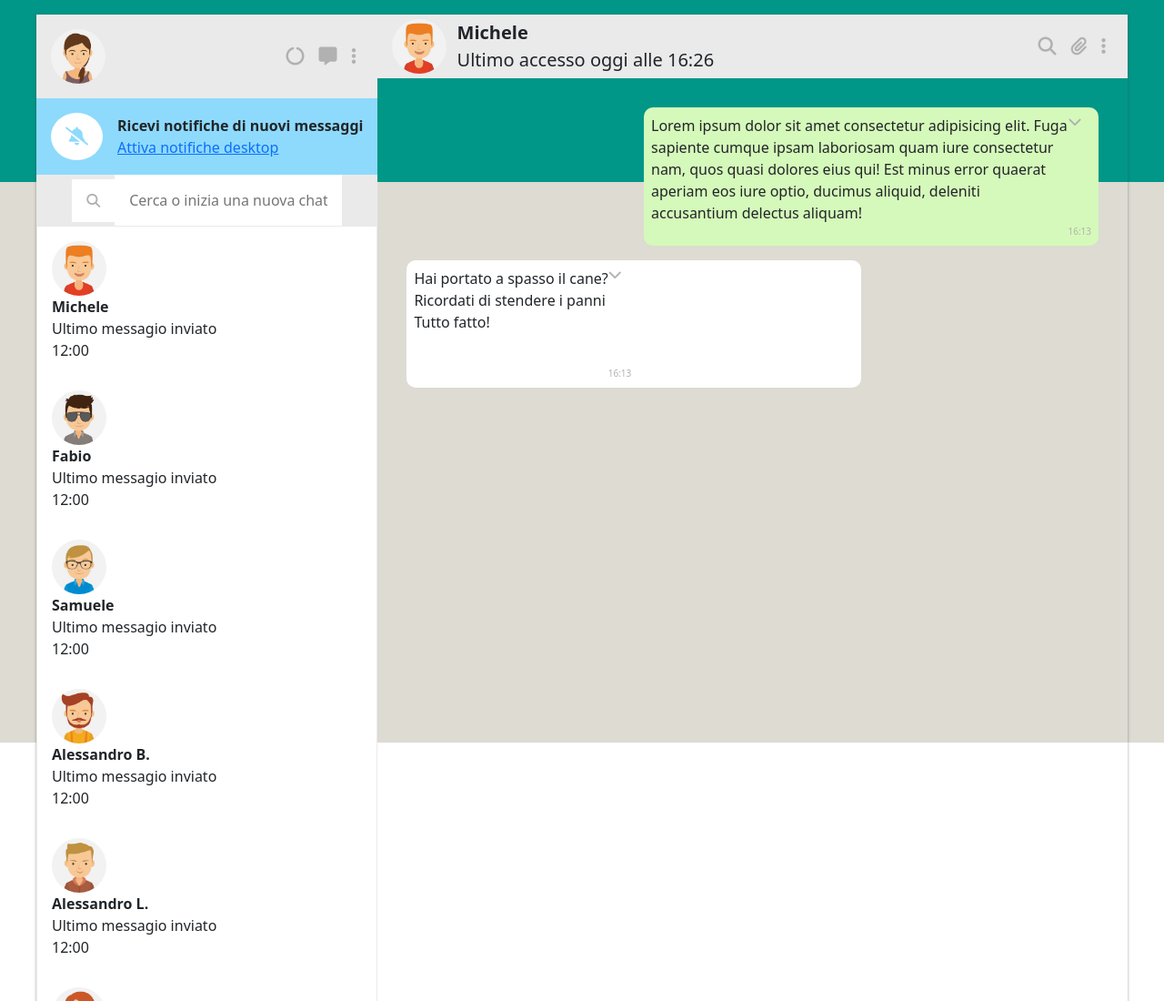
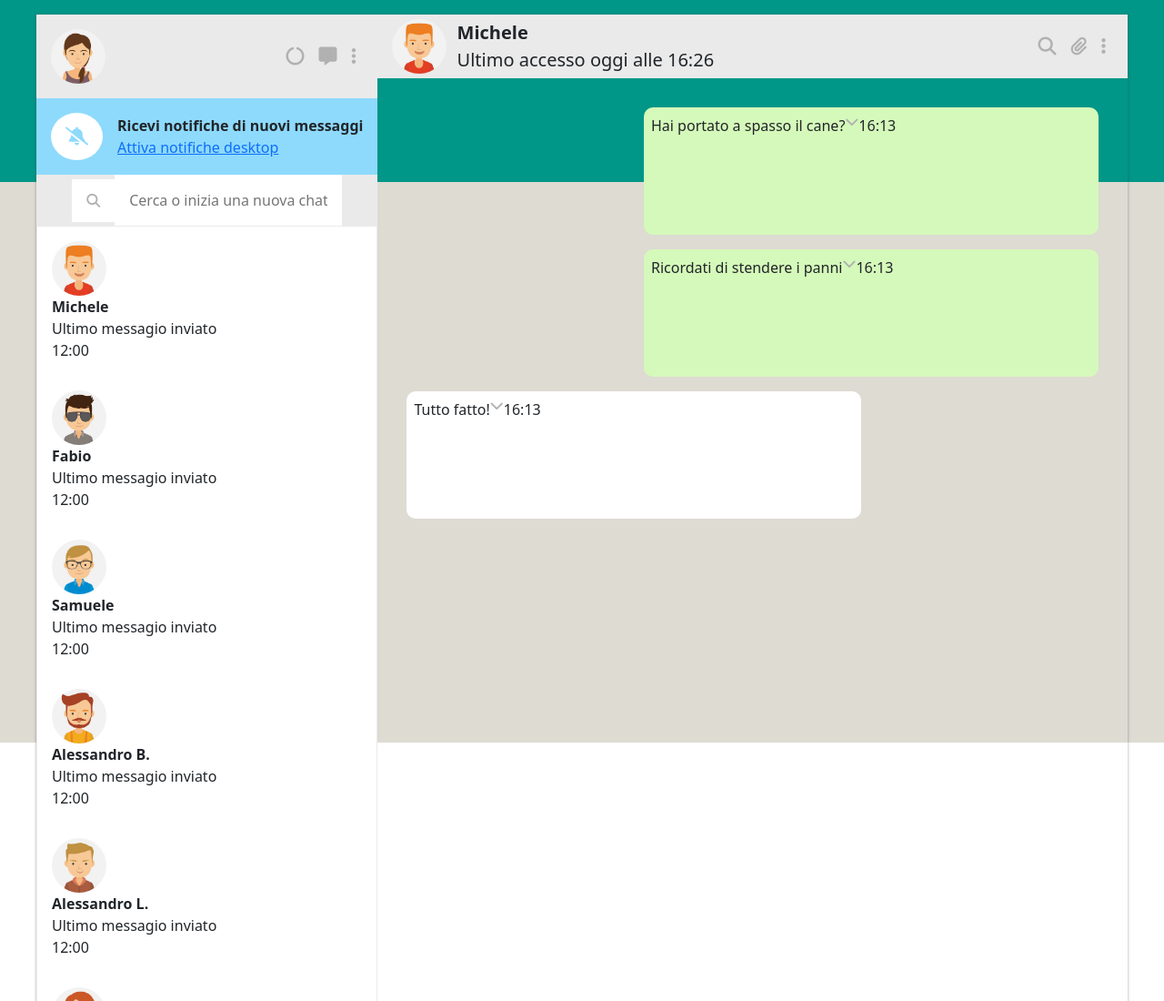
Before and after one commit to MarioBroi/vue-boolzapp, a plain HTML site: page index.html in a window 1280 px wide. Shown: the top 1100 px of the page at 91% size. Drawn offline with nearby package versions, Linux system fonts and the light colour scheme.

Commit message:
edit chat for dynamic messages At the click of the contact, will be printed in the chat the correct messages

```diff
--- a/assets/js/app.js
+++ b/assets/js/app.js
@@ -180,10 +180,16 @@ createApp({
         }
     },
     methods: {
-        changeContact(index){
+        changeContact(index) {
             console.log('Sto cambiando contatto'); //verify if the click is working
             this.clickedContact = index;
             console.log(this.clickedContact); //index of the contact
+        },
+        sent(string) {
+            if (string == 'sent') {
+                return 'sent'
+            }
+            return 'received'
         }
     }
 }).mount('#appMain');
--- a/index.html
+++ b/index.html
@@ -90,7 +90,7 @@
         </div>
         <!-- /.left -->
 
-        <div class="right">
+        <section class="right">
 
             <div class="contact-profile">
 
@@ -115,48 +115,14 @@
 
             <div class="chat">
 
-                <div class="sent">
-                    <div class="left-chat">
-                        <p>
-                            Lorem ipsum dolor sit amet consectetur adipisicing elit. Fuga sapiente cumque ipsam
-                            laboriosam
-                            quam iure consectetur nam, quos quasi dolores eius qui! Est minus error quaerat aperiam
-                            eos
-                            iure
-                            optio, ducimus aliquid, deleniti accusantium delectus aliquam!
-                        </p>
-                    </div>
-                    <!-- /.left-chat -->
+                <div v-for="(msg, mIndex) in contacts[clickedContact].messages" :class="sent(msg.status)">
 
-                    <div class="right-chat">
-                        <i class="fa-solid fa-chevron-down"></i>
-                        <span>16:13</span>
-                    </div>
-                    <!-- /.right-chat -->
+                    <span>{{msg.message}}</span>
+                    <i class="fa-solid fa-chevron-down"></i>
+                    <span>16:13</span>
+                    <!-- DA SISTEMARE IN UN DIV E POSIZIONARE CORRETTAMENTE -->
+
                 </div>
-                <!-- /.sent -->
-
-                <div class="received">
-                    <div class="left-chat">
-
-                        <div v-for="(firstMessage, mIndex) in contacts[clickedContact].messages">
-                            <!-- sto ciclando il contatto cliccato e prendendo tutte le key dentro messages -->
-                            <span>{{firstMessage.message}}</span>
-                            <!-- sto stampando il risultato ciclato prendendo la key message -->
-                            <!-- come estraggo un messaggio da ogni array messages?  -->
-
-                        </div>
-                        <!-- TEST -->
-
-                    </div>
-                    <!-- /.left-chat -->
-                    <div class="right-chat">
-                        <i class="fa-solid fa-chevron-down"></i>
-                        <span>16:13</span>
-                    </div>
-                    <!-- /.right-chat -->
-                </div>
-                <!-- /.received -->
 
             </div>
             <!-- /.chat -->
@@ -178,7 +144,7 @@
                 <!-- /.vocal -->
             </div>
             <!-- /.prompt -->
-        </div>
+        </section>
         <!-- /.right -->
 
     </div>
```
Also changed, not shown: 1 other file.
